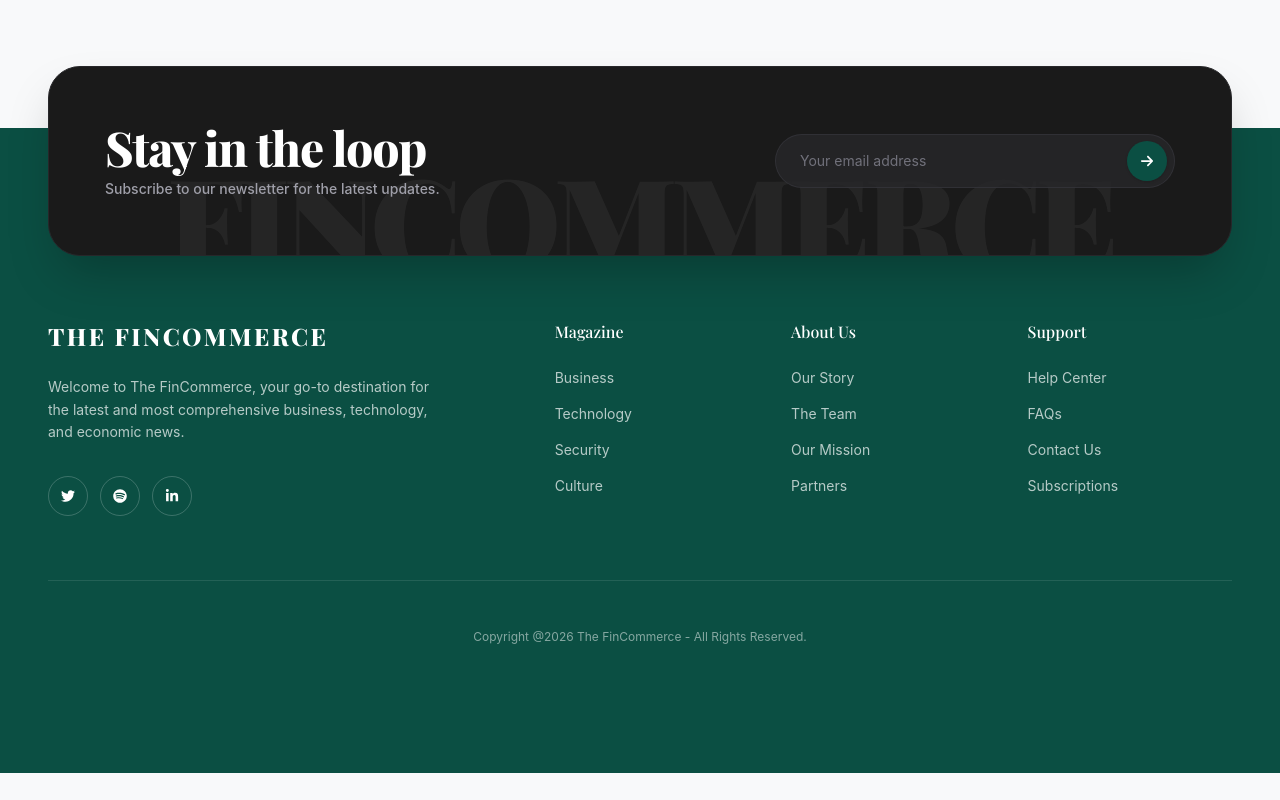
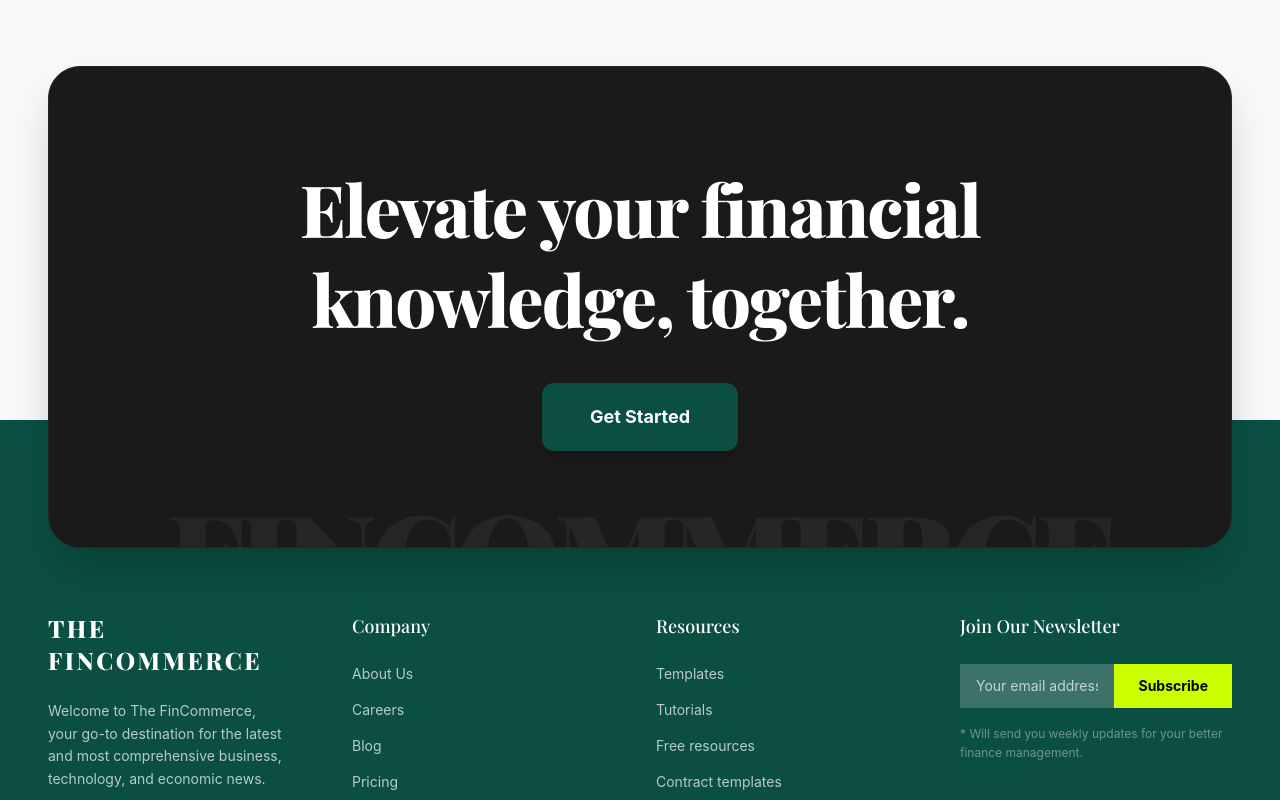
Before and after one commit to monju1190/The-FinCommerce, a Next.js app: page / in a window 1280 px wide. Shown: the part 3800-4600 px from the top of the page. Before the commit the page ends 4573 px from the top, so only its background shows below. Built offline with nearby package versions, Linux system fonts and the light colour scheme; a web font is replaced by a local one.

Commit message:
Refactor Footer to match design exactly: floating CTA block and embedded newsletter column

```diff
--- a/src/components/layout/Footer.tsx
+++ b/src/components/layout/Footer.tsx
@@ -6,34 +6,24 @@ import Link from "next/link";
 export default function Footer() {
   return (
     <div className="mt-12 md:mt-24">
-      {/* Floating Newsletter Section */}
+      {/* Floating CTA Section (Ashy Black) */}
       <div className="container mx-auto px-4 md:px-12 relative z-20 -mb-24 md:-mb-32">
-        <div className="bg-[#1a1a1a] rounded-[2rem] p-8 md:p-14 shadow-2xl border border-zinc-800 flex flex-col lg:flex-row justify-between items-start lg:items-center gap-8 relative overflow-hidden">
+        <div className="bg-[#1a1a1a] rounded-[2rem] p-12 md:p-24 shadow-2xl border border-zinc-800 flex flex-col justify-center items-center text-center gap-8 relative overflow-hidden">
 
-          {/* Background Giant Text (Moved here) */}
+          {/* Background Giant Text */}
           <div className="absolute bottom-[-15%] left-1/2 -translate-x-1/2 w-full text-center whitespace-nowrap opacity-5 select-none pointer-events-none">
             <span className="text-[20vw] md:text-[15vw] lg:text-[10vw] font-black uppercase tracking-tighter leading-none font-display text-white">
               FINCOMMERCE
             </span>
           </div>
 
-          <div className="relative z-10">
-            <h2 className="text-4xl md:text-5xl font-extrabold tracking-tight font-display text-white mb-2">
-              Stay in the loop
+          <div className="relative z-10 max-w-4xl">
+            <h2 className="text-4xl md:text-5xl lg:text-7xl font-extrabold tracking-tight font-display text-white mb-10 leading-tight">
+              Elevate your financial knowledge, together.
             </h2>
-            <p className="text-zinc-400 text-sm font-medium">Subscribe to our newsletter for the latest updates.</p>
-          </div>
-          <div className="w-full lg:w-auto relative z-10">
-            <div className="flex relative">
-              <input
-                className="bg-zinc-800/80 border border-zinc-700/50 rounded-full py-4 pl-6 pr-16 w-full lg:w-[400px] text-white focus:ring-2 focus:ring-primary-green outline-none text-sm placeholder-zinc-500"
-                placeholder="Your email address"
-                type="email"
-              />
-              <button className="absolute right-2 top-1/2 -translate-y-1/2 bg-primary-green text-white w-10 h-10 rounded-full flex items-center justify-center hover:bg-primary-light transition-colors shadow-sm">
-                <FaArrowRight size={14} />
+            <button className="bg-primary-green text-white font-bold px-12 py-5 rounded-xl hover:bg-primary-light transition-colors text-lg shadow-lg hover:shadow-xl">
+              Get Started
             </button>
-            </div>
           </div>
         </div>
       </div>
@@ -41,18 +31,18 @@ export default function Footer() {
       <footer className="bg-primary-green text-white pt-36 md:pt-48 relative overflow-hidden" data-purpose="site-footer">
         <div className="container mx-auto px-6 md:px-12 relative z-10">
 
-          {/* Middle Row: Links & Brand */}
-          <div className="grid grid-cols-1 lg:grid-cols-12 gap-12 lg:gap-8 border-b border-white/10 pb-16 mb-12">
+          {/* Main Footer Grid */}
+          <div className="grid grid-cols-1 md:grid-cols-2 lg:grid-cols-4 gap-12 lg:gap-8 border-b border-white/10 pb-16 mb-12">
 
           {/* Brand Column */}
-          <div className="lg:col-span-5 pr-0 lg:pr-12">
+          <div className="lg:pr-8">
             <h3 className="text-2xl font-extrabold tracking-widest uppercase mb-6 font-display">
               The FinCommerce
             </h3>
-            <p className="text-white/70 text-sm leading-relaxed mb-8 max-w-sm">
+            <p className="text-white/70 text-sm leading-relaxed mb-8">
               Welcome to The FinCommerce, your go-to destination for the latest and most comprehensive business, technology, and economic news.
             </p>
-            <div className="flex space-x-3">
+            <div className="flex space-x-4">
               <a href="#" className="w-10 h-10 flex items-center justify-center rounded-full border border-white/20 hover:bg-white hover:text-primary-green transition-all" aria-label="Twitter">
                 <FaTwitter size={14} />
               </a>
@@ -65,38 +55,44 @@ export default function Footer() {
             </div>
           </div>
 
-          {/* Links Grid */}
-          <div className="lg:col-span-7 grid grid-cols-2 md:grid-cols-3 gap-8">
-            {/* Category Links */}
+          {/* Company Links */}
           <div>
-              <h4 className="text-white font-medium mb-6">Magazine</h4>
+            <h4 className="text-white text-lg font-medium mb-6">Company</h4>
             <ul className="space-y-4 text-white/70 text-sm">
-                <li><Link href="/category/business" className="hover:text-white transition-colors">Business</Link></li>
-                <li><Link href="/category/technology" className="hover:text-white transition-colors">Technology</Link></li>
-                <li><Link href="/category/security" className="hover:text-white transition-colors">Security</Link></li>
-                <li><Link href="/category/culture" className="hover:text-white transition-colors">Culture</Link></li>
+              <li><Link href="/about-us" className="hover:text-white transition-colors">About Us</Link></li>
+              <li><Link href="/about-us#team" className="hover:text-white transition-colors">Careers</Link></li>
+              <li><Link href="/category/business" className="hover:text-white transition-colors">Blog</Link></li>
+              <li><Link href="/magazine" className="hover:text-white transition-colors">Pricing</Link></li>
             </ul>
           </div>
-            {/* About Links */}
+
+          {/* Resources Links */}
           <div>
-              <h4 className="text-white font-medium mb-6">About Us</h4>
+            <h4 className="text-white text-lg font-medium mb-6">Resources</h4>
             <ul className="space-y-4 text-white/70 text-sm">
-                <li><Link href="/about-us" className="hover:text-white transition-colors">Our Story</Link></li>
-                <li><Link href="/about-us#team" className="hover:text-white transition-colors">The Team</Link></li>
-                <li><Link href="/about-us#mission" className="hover:text-white transition-colors">Our Mission</Link></li>
-                <li><Link href="/about-us#partners" className="hover:text-white transition-colors">Partners</Link></li>
+              <li><Link href="/category/technology" className="hover:text-white transition-colors">Templates</Link></li>
+              <li><Link href="/category/security" className="hover:text-white transition-colors">Tutorials</Link></li>
+              <li><Link href="/news" className="hover:text-white transition-colors">Free resources</Link></li>
+              <li><Link href="/contact" className="hover:text-white transition-colors">Contract templates</Link></li>
             </ul>
           </div>
-            {/* Support Links */}
+
+          {/* Newsletter Column */}
           <div>
-              <h4 className="text-white font-medium mb-6">Support</h4>
-              <ul className="space-y-4 text-white/70 text-sm">
-                <li><Link href="/contact" className="hover:text-white transition-colors">Help Center</Link></li>
-                <li><Link href="/contact#faq" className="hover:text-white transition-colors">FAQs</Link></li>
-                <li><Link href="/contact" className="hover:text-white transition-colors">Contact Us</Link></li>
-                <li><Link href="/magazine" className="hover:text-white transition-colors">Subscriptions</Link></li>
-              </ul>
+            <h4 className="text-white text-lg font-medium mb-6">Join Our Newsletter</h4>
+            <div className="flex">
+              <input
+                className="bg-white/20 border-none rounded-none py-3 px-4 w-full text-white focus:outline-none focus:ring-1 focus:ring-white/50 text-sm placeholder-white/70"
+                placeholder="Your email address"
+                type="email"
+              />
+              <button className="bg-[#ccff00] text-black font-bold px-6 py-3 text-sm hover:bg-white transition-colors">
+                Subscribe
+              </button>
             </div>
+            <p className="text-white/40 text-xs mt-4 leading-relaxed">
+              * Will send you weekly updates for your better finance management.
+            </p>
           </div>
         </div>
 
```
Lines whose indentation alone changed are shown as unchanged.
